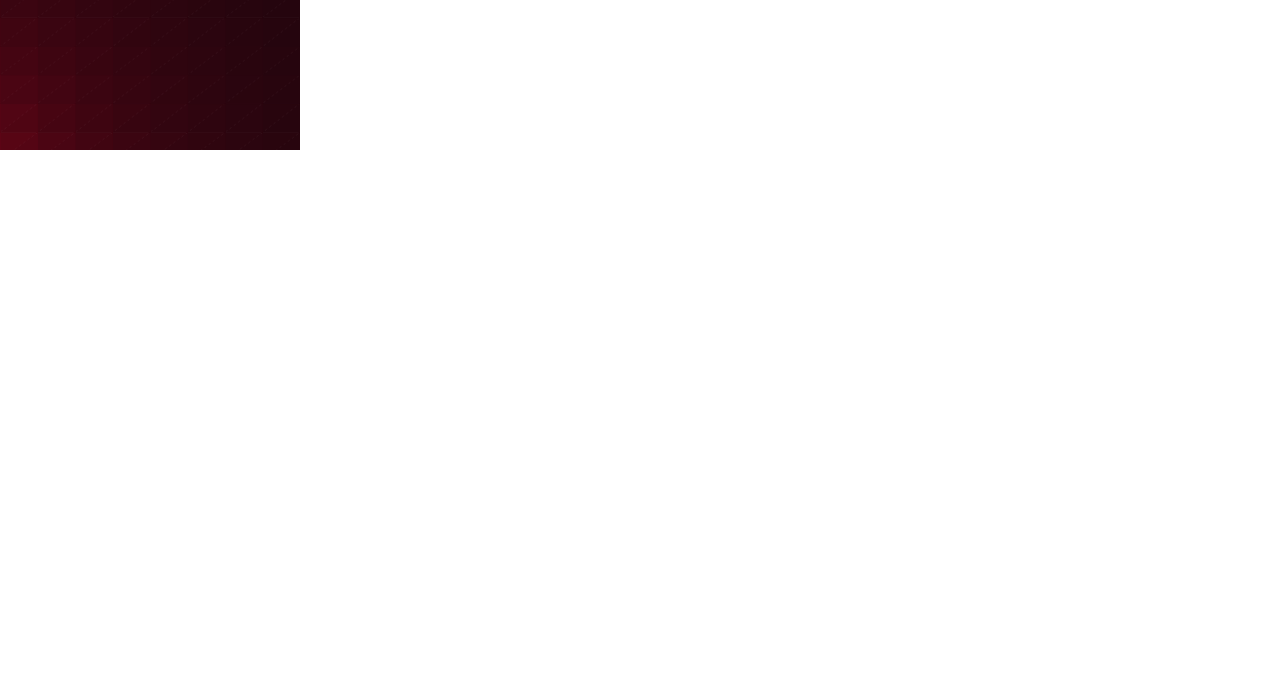
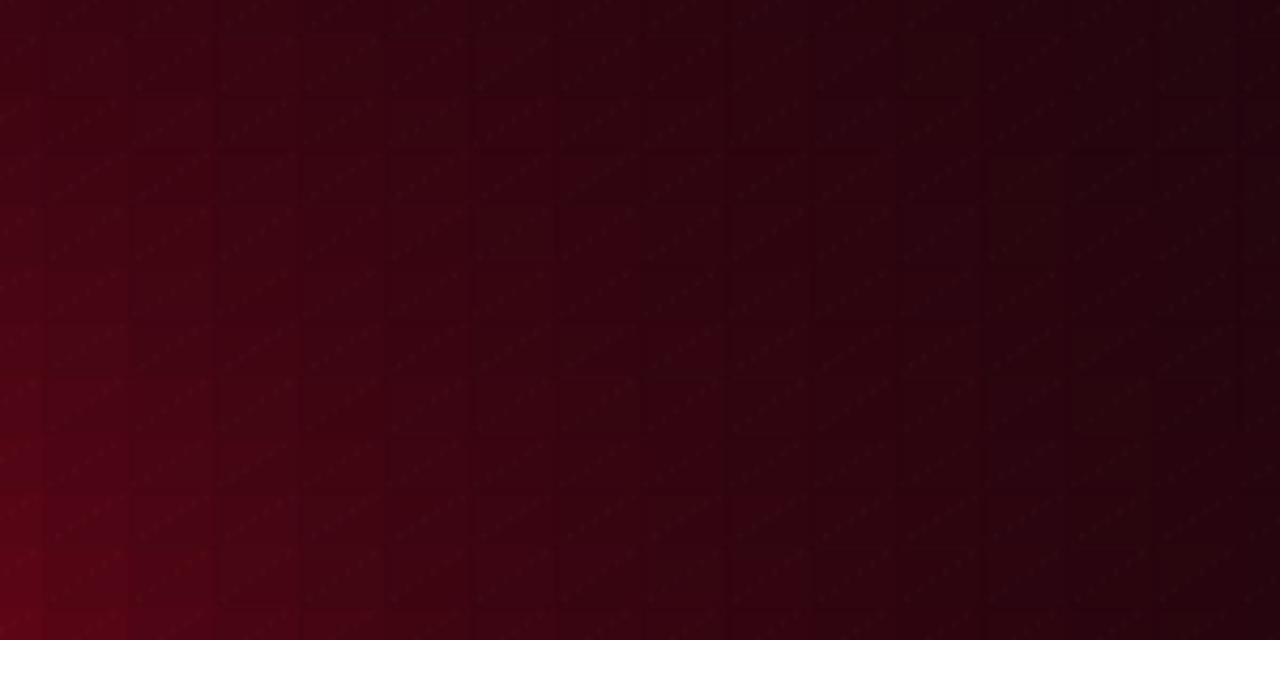
Before and after one commit to bunnymatic/moodio, a plain HTML site: page index.html in a window 1280 px wide. Drawn offline with nearby package versions, Linux system fonts and the light colour scheme.

Commit message:
more playing with randomness

```diff
--- a/css/main.css
+++ b/css/main.css
@@ -227,4 +227,5 @@ textarea {
 }
 #container canvas {
   height:100%;
+  width: 100%;
 }
--- a/js/main.js
+++ b/js/main.js
@@ -12,7 +12,7 @@ $(function() {
   var scene = new FSS.Scene();
 
   // 4) Create some Geometry & a Material, pass them to a Mesh constructor, and add the Mesh to the Scene:
-  var geometry = new FSS.Plane(600, 400, 16, 14);
+  var geometry = new FSS.Plane(400,400, 20, 30);
   var material = new FSS.Material('#444444', '#FFFFFF');
   var light = new FSS.Light('#111122', '#FF0022');
   var mesh = new FSS.Mesh(geometry, material);
@@ -20,8 +20,7 @@ $(function() {
 
   function animate() {
     now = Date.now() - start;
-    geometry.segments = 4 + (now % 10)
-    geometry.height = 4 + (now % 9)
+
     light.setPosition(300*Math.sin(now*0.001), 200*Math.cos(now*0.0005), 60);
     renderer.render(scene);
     requestAnimationFrame(animate);
```
